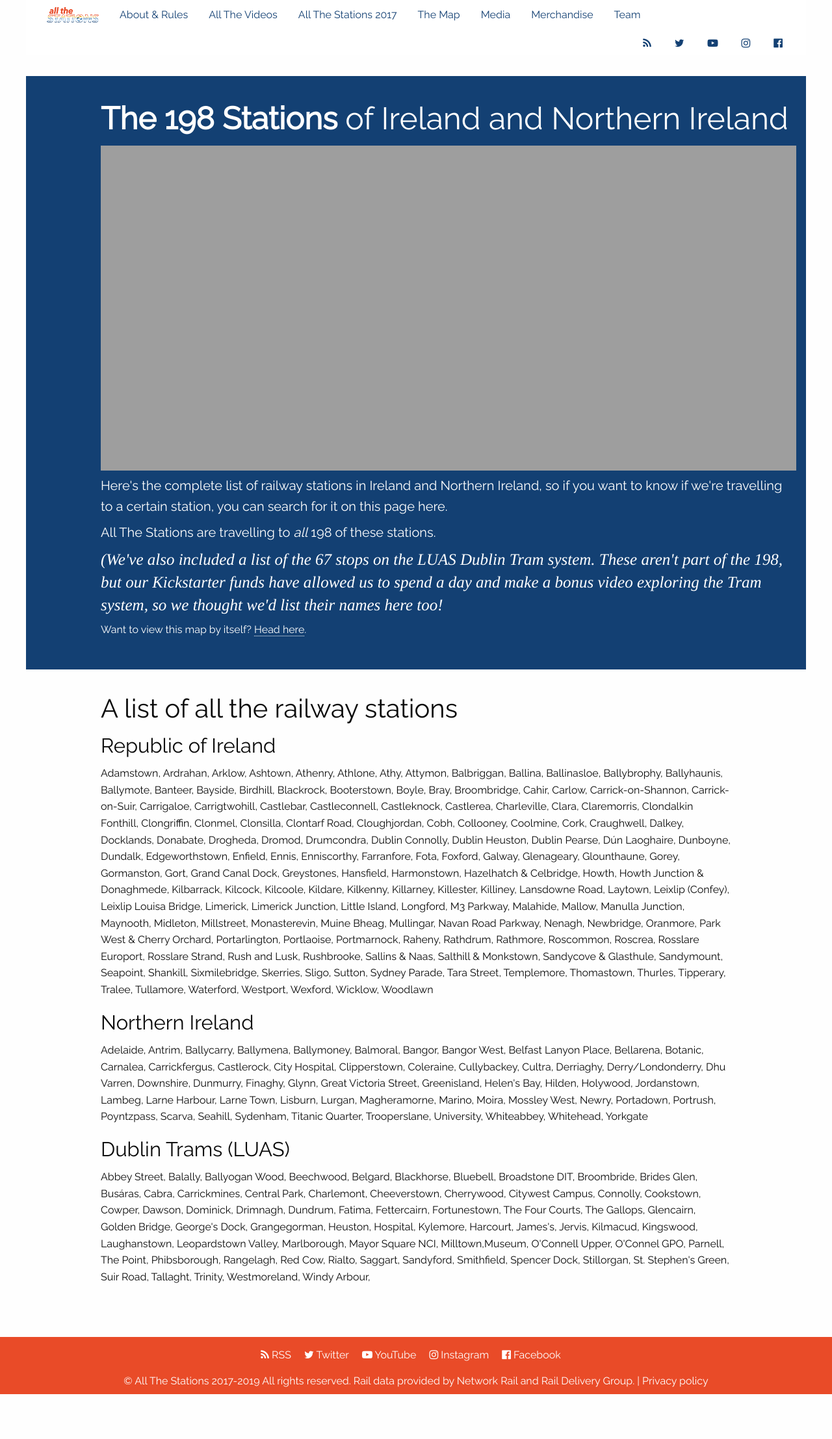
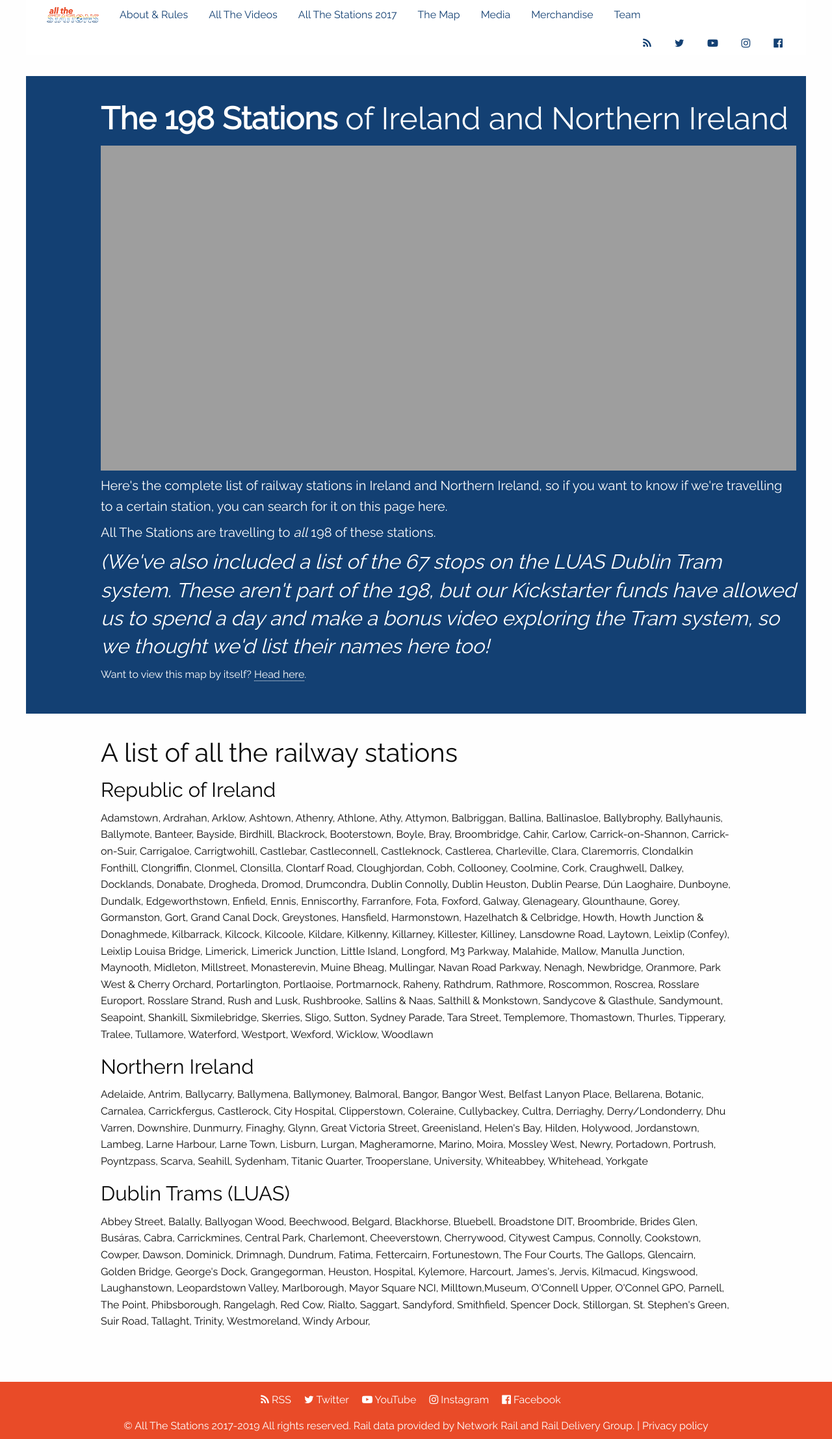
Before and after one commit to khawkins98/all-the-stations, a Jekyll site: the page built from stationlist.md, in a window 1280 px wide. Shown: the whole page at 65% size. Built offline with Jekyll 4.4.1, drawn with Linux system fonts in a browser that asks for light colours; nearby versions of some CDN libraries; comment, search, counter and statistics services are not loaded; before the commit the page ends 2145 px from its top, so only the background shows below that.

```diff
--- a/stationlist.md
+++ b/stationlist.md
@@ -10,7 +10,7 @@ order: 5
 		<iframe style="width:100%;height:500px; border:0;" src="http://www.allthestations.co.uk/map/allthestations-map.php"></iframe>
     <h3 class="lead">Here's the complete list of railway stations in Ireland and Northern Ireland, so if you want to know if we're travelling to a certain station, you can search for it on this page here.</h3>
          <h3 class="lead">All The Stations are travelling to <em>all</em> 198 of these stations.</h3>
-	<h4><em>(We've also included a list of the 67 stops on the LUAS Dublin Tram system. These aren't part of the 198, but our Kickstarter funds have allowed us to spend a day and make a bonus video exploring the Tram system, so we thought we'd list their names here too!</em></h4>
+	<h3><em>(We've also included a list of the 67 stops on the LUAS Dublin Tram system. These aren't part of the 198, but our Kickstarter funds have allowed us to spend a day and make a bonus video exploring the Tram system, so we thought we'd list their names here too!</em></h3>
 		<p>Want to view this map by itself? <a href="http://www.allthestations.co.uk/map/">Head here</a>.</p>
   </div>
 </div>
```
